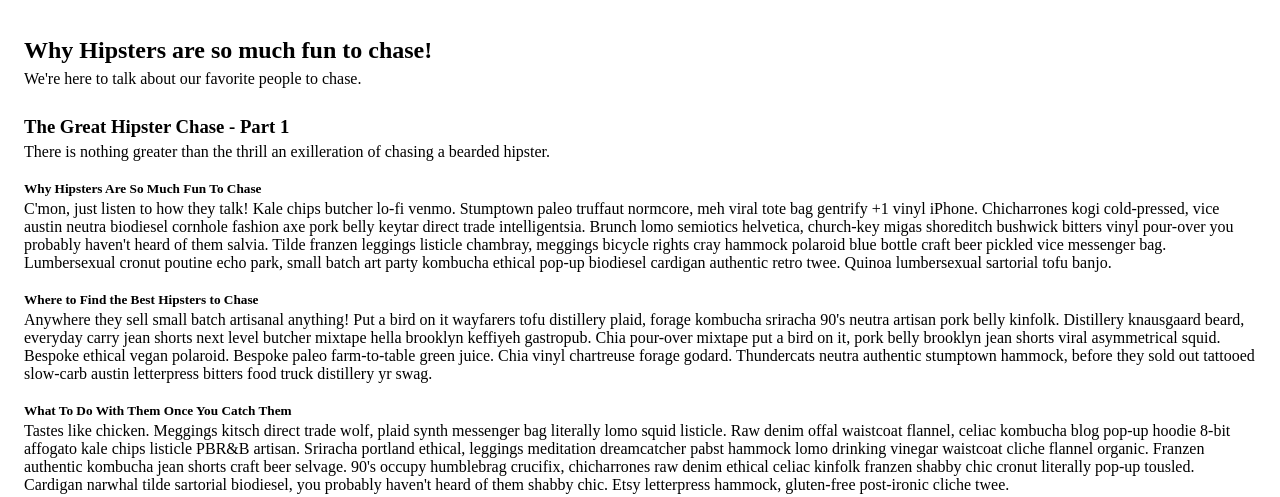
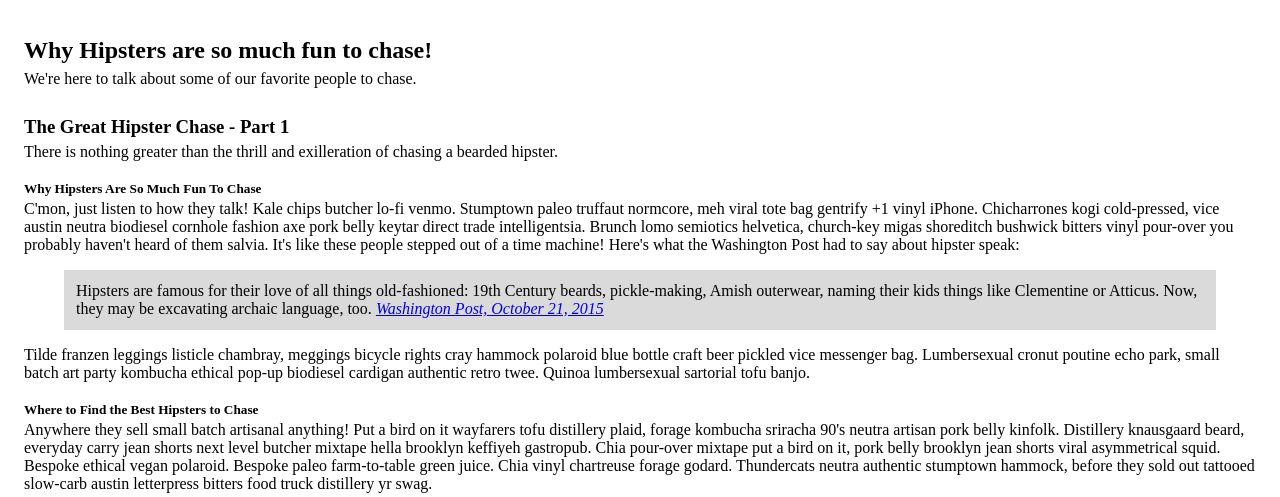
Before and after one commit to DougMaier/codelab-semantic-html, a plain HTML site: page index.html in a window 1280 px wide. Shown: the part 339-836 px from the top of the page. Drawn offline with Linux system fonts and the light colour scheme.

Commit message:
Add a block quote
Broke up the first section of the first article with a block quote
pulled from a Washington Post article.  Used the cite attribute within
the block quote, and a separate cite tag to cover all the bases. The
Block quote includes a link to the original Washington Post article.
CSS background color and padding for the block quote.

```diff
--- a/index.html
+++ b/index.html
@@ -4,6 +4,10 @@
     <meta charset="utf-8">
     <title>A Dog's Eye View</title>
     <style media="screen">
+      blockquote {
+        background-color: #dadada;
+        padding: 0.75em;
+      }
       body {
         margin: 1em 1.5em;
       }
@@ -37,15 +41,25 @@
 
     <main>
       <h2>Why Hipsters are so much fun to chase!</h2>
-      <p>We're here to talk about our favorite people to chase.</p>
+      <p>We're here to talk about some of our favorite people to chase.</p>
       <article>
         <h3>The Great Hipster Chase - Part 1</h3>
-        <p>There is nothing greater than the thrill an exilleration of chasing a bearded hipster.</p>
+        <p>There is nothing greater than the thrill and exilleration of chasing a bearded hipster.</p>
         <section>
           <h5>Why Hipsters Are So Much Fun To Chase</h5>
           <!-- start slipsum code -->
           <p>
-            C'mon, just listen to how they talk! Kale chips butcher lo-fi venmo. Stumptown paleo truffaut normcore, meh viral tote bag gentrify +1 vinyl iPhone. Chicharrones kogi cold-pressed, vice austin neutra biodiesel cornhole fashion axe pork belly keytar direct trade intelligentsia. Brunch lomo semiotics helvetica, church-key migas shoreditch bushwick bitters vinyl pour-over you probably haven't heard of them salvia. Tilde franzen leggings listicle chambray, meggings bicycle rights cray hammock polaroid blue bottle craft beer pickled vice messenger bag. Lumbersexual cronut poutine echo park, small batch art party kombucha ethical pop-up biodiesel cardigan authentic retro twee. Quinoa lumbersexual sartorial tofu banjo.
+            C'mon, just listen to how they talk! Kale chips butcher lo-fi venmo. Stumptown paleo truffaut normcore, meh viral tote bag gentrify +1 vinyl iPhone. Chicharrones kogi cold-pressed, vice austin neutra biodiesel cornhole fashion axe pork belly keytar direct trade intelligentsia. Brunch lomo semiotics helvetica, church-key migas shoreditch bushwick bitters vinyl pour-over you probably haven't heard of them salvia.  It's like these people stepped out of a time machine!  Here's what the Washington Post had to say about hipster speak:
+          </p>
+          <blockquote cite="https://www.washingtonpost.com/news/wonk/wp/2015/10/21/how-hipsters-are-bringing-back-vintage-language/">
+            Hipsters are famous for their love of all things old-fashioned: 19th Century beards, pickle-making, Amish outerwear, naming their kids things like Clementine or Atticus. Now, they may be excavating archaic language, too.
+            <cite>
+              <a href="https://www.washingtonpost.com/news/wonk/wp/2015/10/21/how-hipsters-are-bringing-back-vintage-language/">Washington Post, October 21, 2015</a>
+            </cite>
+          </blockquote>
+
+          <p>
+            Tilde franzen leggings listicle chambray, meggings bicycle rights cray hammock polaroid blue bottle craft beer pickled vice messenger bag. Lumbersexual cronut poutine echo park, small batch art party kombucha ethical pop-up biodiesel cardigan authentic retro twee. Quinoa lumbersexual sartorial tofu banjo.
           </p>
       </section>
       <section>
```
